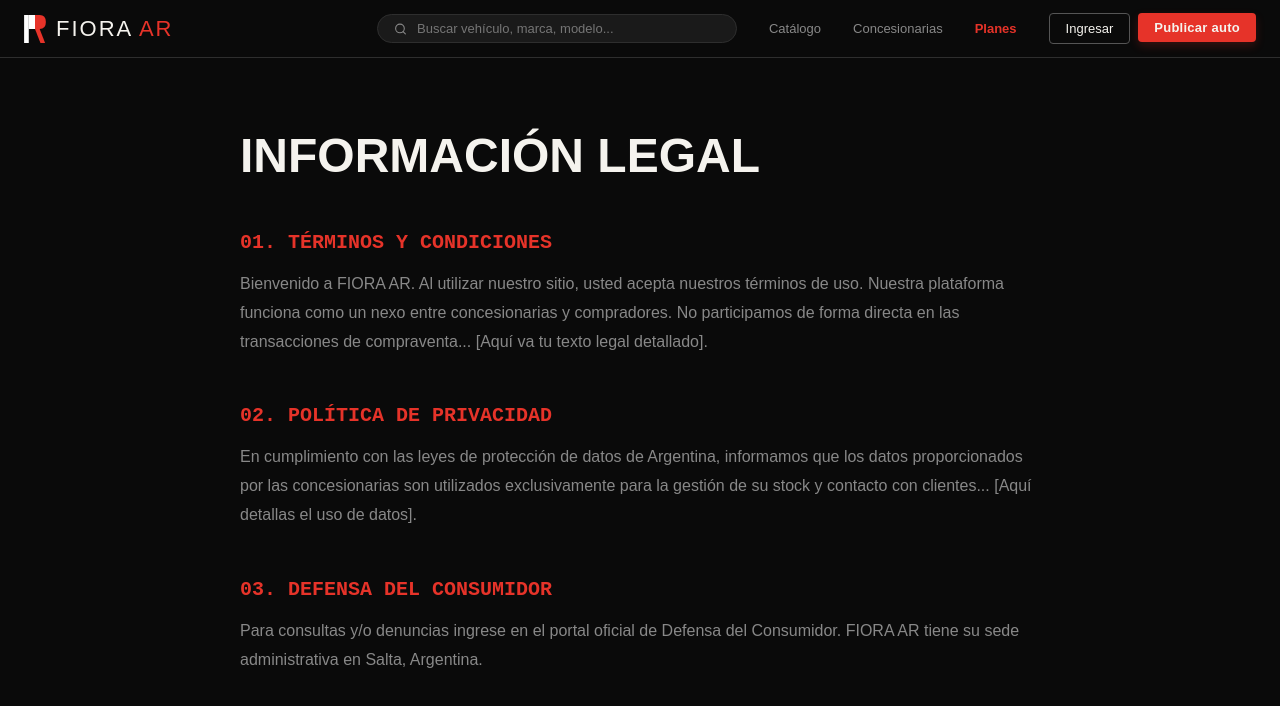
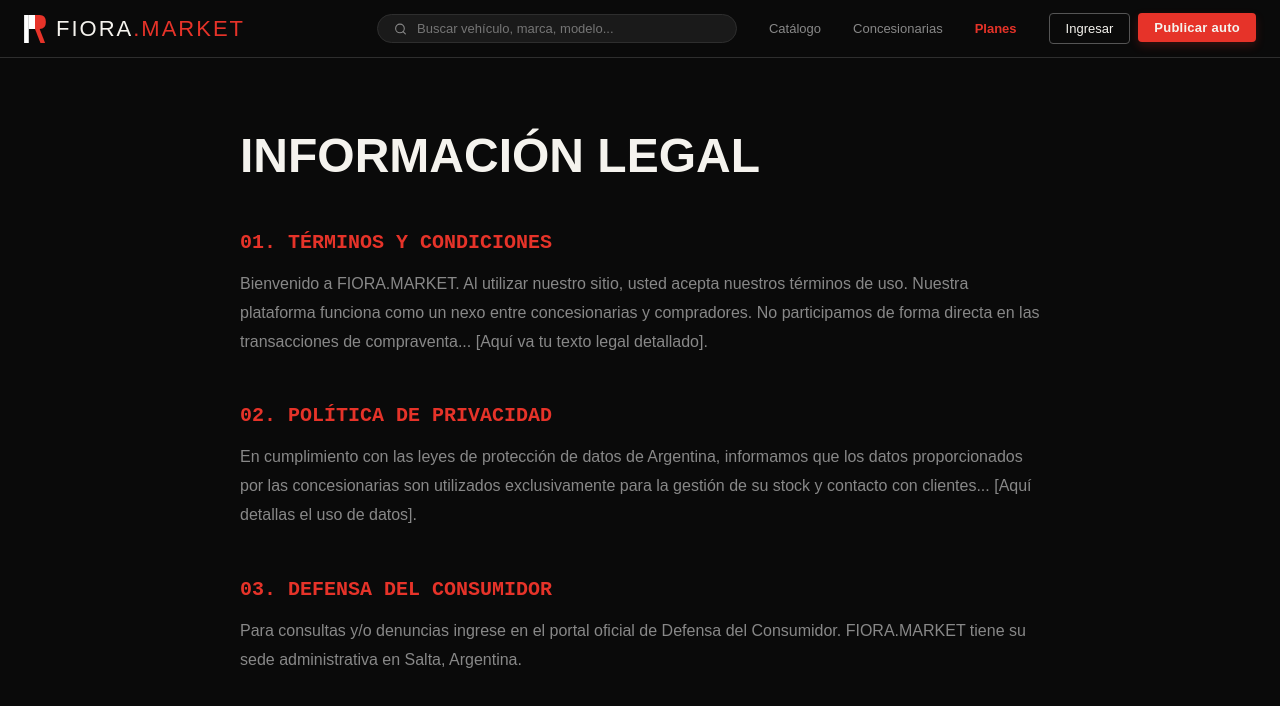
Before and after one commit to EzeJcs02/automarket-ar, a React (Vite) app: page /legales in a window 1280 px wide. Shown: the top 706 px of the page. Built offline with nearby package versions, Linux system fonts and the light colour scheme.

Commit message:
rebrand: FIORA AR → FIORA.MARKET en toda la app

```diff
--- a/index.html
+++ b/index.html
@@ -4,7 +4,7 @@
     <meta charset="UTF-8" />
     <link rel="icon" type="image/svg+xml" href="/favicon.svg" />
     <meta name="viewport" content="width=device-width, initial-scale=1.0" />
-    <title>FIORA AR</title>
+    <title>FIORA.MARKET</title>
   </head>
   <body>
     <div id="root"></div>
--- a/src/components/Navbar.jsx
+++ b/src/components/Navbar.jsx
@@ -51,7 +51,7 @@ export default function Navbar() {
             </g>
           </svg>
           <span style={{ fontFamily: 'var(--font-display)', fontSize: '22px', letterSpacing: '2px', color: 'var(--white)' }}>
-            FIORA<span style={{ color: 'var(--accent)' }}> AR</span>
+            FIORA<span style={{ color: 'var(--accent)' }}>.MARKET</span>
           </span>
         </Link>
 
--- a/src/pages/Concesionarias.jsx
+++ b/src/pages/Concesionarias.jsx
@@ -128,7 +128,7 @@ export function ConcesionariaDetalle() {
           </div>
           <div style={{ display: 'flex', gap: '10px', flexWrap: 'wrap', paddingTop: '.5rem' }}>
             {c.whatsapp && (
-              <button onClick={() => window.open(`https://wa.me/${c.whatsapp.replace(/\D/g,'')}?text=Hola! Vi su concesionaria en FIORA AR`, '_blank')}
+              <button onClick={() => window.open(`https://wa.me/${c.whatsapp.replace(/\D/g,'')}?text=Hola! Vi su concesionaria en FIORA.MARKET`, '_blank')}
                 style={{ background: '#25D366', border: 'none', borderRadius: '100px', padding: '10px 20px', fontSize: '13px', color: '#fff', cursor: 'pointer', fontWeight: 600, display: 'flex', alignItems: 'center', gap: '8px' }}>
                 <svg width="14" height="14" viewBox="0 0 24 24" fill="currentColor"><path d="M17.472 14.382c-.297-.149-1.758-.867-2.03-.967-.273-.099-.471-.148-.67.15-.197.297-.767.966-.94 1.164-.173.199-.347.223-.644.075-.297-.15-1.255-.463-2.39-1.475-.883-.788-1.48-1.761-1.653-2.059-.173-.297-.018-.458.13-.606.134-.133.298-.347.446-.52.149-.174.198-.298.298-.497.099-.198.05-.371-.025-.52-.075-.149-.669-1.612-.916-2.207-.242-.579-.487-.5-.669-.51-.173-.008-.371-.01-.57-.01-.198 0-.52.074-.792.372-.272.297-1.04 1.016-1.04 2.479 0 1.462 1.065 2.875 1.213 3.074.149.198 2.096 3.2 5.077 4.487.709.306 1.262.489 1.694.625.712.227 1.36.195 1.871.118.571-.085 1.758-.719 2.006-1.413.248-.694.248-1.289.173-1.413-.074-.124-.272-.198-.57-.347z"/><path d="M11.99 0C5.37 0 0 5.373 0 12c0 2.117.554 4.104 1.523 5.83L.057 23.998l6.306-1.654A11.954 11.954 0 0011.99 24C18.627 24 24 18.627 24 12S18.627 0 11.99 0zm.01 21.818a9.818 9.818 0 01-5.002-1.368l-.36-.214-3.733.979 1-3.64-.234-.374a9.818 9.818 0 119.33 4.617z"/></svg>
                 WhatsApp
--- a/src/pages/Home.jsx
+++ b/src/pages/Home.jsx
@@ -225,7 +225,7 @@ export default function Home() {
           </div>
         </div>
         <div style={{ borderTop: '1px solid rgba(255,255,255,0.05)', paddingTop: '2rem', display: 'flex', justifyContent: 'space-between', alignItems: 'center', flexWrap: 'wrap', gap: '1rem' }}>
-          <div>© 2026 FIORA AR. Todos los derechos reservados.</div>
+          <div>© 2026 FIORA.MARKET. Todos los derechos reservados.</div>
           <div style={{ display: 'flex', alignItems: 'center', gap: '10px' }}>
             <div style={{ width: '30px', height: '40px', background: 'var(--gray2)', borderRadius: '4px', display: 'flex', alignItems: 'center', justifyContent: 'center', fontSize: '10px', textAlign: 'center', lineHeight: 1 }}>DATA<br/>FISCAL</div>
             <span style={{ fontSize: '11px' }}>Sitio Seguro</span>
--- a/src/pages/Legales.jsx
+++ b/src/pages/Legales.jsx
@@ -14,7 +14,7 @@ export default function Legales() {
         <section style={{ marginBottom: '3rem' }}>
           <h2 style={{ color: 'var(--accent)', fontSize: '20px', marginBottom: '1rem', fontFamily: 'var(--font-mono)' }}>01. TÉRMINOS Y CONDICIONES</h2>
           <p style={{ color: 'var(--gray4)', lineHeight: '1.8' }}>
-            Bienvenido a FIORA AR. Al utilizar nuestro sitio, usted acepta nuestros términos de uso.
+            Bienvenido a FIORA.MARKET. Al utilizar nuestro sitio, usted acepta nuestros términos de uso.
             Nuestra plataforma funciona como un nexo entre concesionarias y compradores. No participamos
             de forma directa en las transacciones de compraventa... [Aquí va tu texto legal detallado].
           </p>
@@ -33,7 +33,7 @@ export default function Legales() {
           <h2 style={{ color: 'var(--accent)', fontSize: '20px', marginBottom: '1rem', fontFamily: 'var(--font-mono)' }}>03. DEFENSA DEL CONSUMIDOR</h2>
           <p style={{ color: 'var(--gray4)', lineHeight: '1.8' }}>
             Para consultas y/o denuncias ingrese en el portal oficial de Defensa del Consumidor.
-            FIORA AR tiene su sede administrativa en Salta, Argentina.
+            FIORA.MARKET tiene su sede administrativa en Salta, Argentina.
           </p>
         </section>
       </div>
--- a/src/pages/Panel.jsx
+++ b/src/pages/Panel.jsx
@@ -142,7 +142,7 @@ function Dashboard({ autos, consultas, concesionaria, esPremium, limiteAlcanzado
   if (!concesionaria?.aprobada) return (
     <div style={{ background: 'var(--gray1)', borderRadius: 'var(--radius-lg)', padding: '2.5rem', border: '1px solid rgba(201,168,76,.3)', maxWidth: '600px' }}>
       <div style={{ fontFamily: 'var(--font-display)', fontSize: '32px', color: 'var(--gold)', marginBottom: '1rem' }}>CUENTA EN REVISIÓN</div>
-      <p style={{ color: 'var(--gray4)', fontSize: '15px', lineHeight: 1.7 }}>Tu perfil comercial está siendo validado por el equipo de FIORA AR. Recibirás un correo cuando puedas comenzar a publicar stock.</p>
+      <p style={{ color: 'var(--gray4)', fontSize: '15px', lineHeight: 1.7 }}>Tu perfil comercial está siendo validado por el equipo de FIORA.MARKET. Recibirás un correo cuando puedas comenzar a publicar stock.</p>
     </div>
   )
 
```
Also changed, not shown: src/pages/Planes.jsx (+8 -8 lines).
